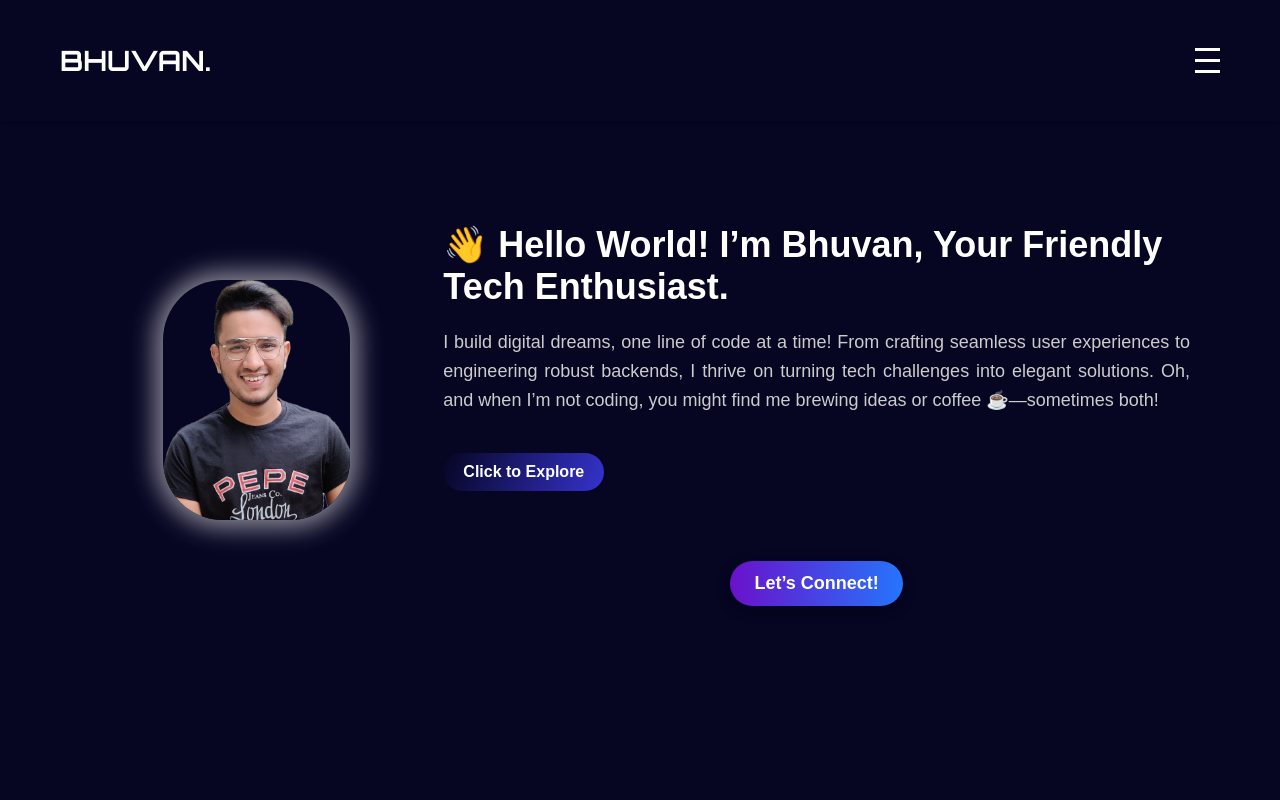
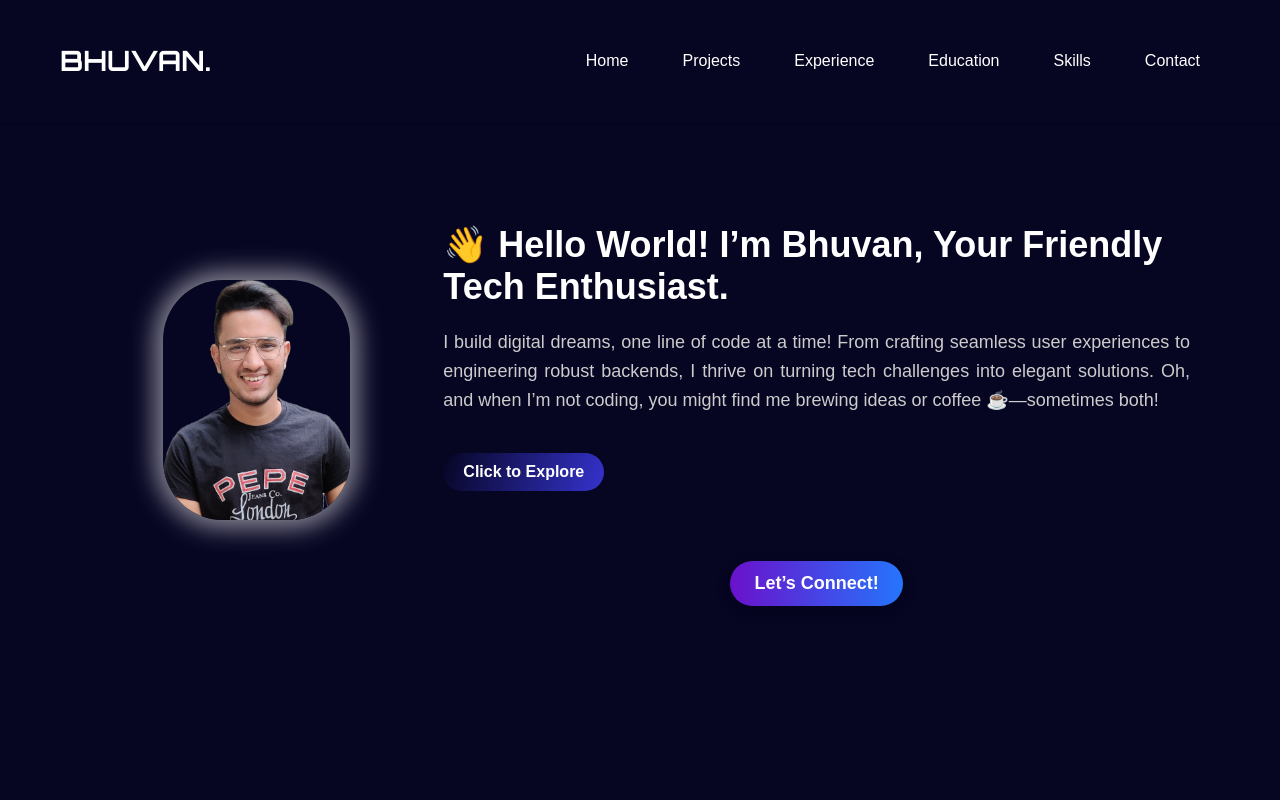
Before and after one commit to BhuvanDamodar/bhuvan-portfolio, a React (Create React App) app: page / in a window 1280 px wide. Shown: the top 800 px of the page. Built offline with nearby package versions, Linux system fonts and the light colour scheme; no server answers.

Commit message:
fix(code): header changes

```diff
--- a/src/components/styles/Header.css
+++ b/src/components/styles/Header.css
@@ -42,7 +42,7 @@ header {
 .nav-links {
   list-style: none;
   display: flex;
-  gap: 40px;
+  gap: 14px;
   margin-left: auto !important; /* Push nav links to the right */
   transition: transform 0.3 ease;
 }
@@ -54,8 +54,8 @@ header {
   position: fixed;
   top: 0;
   right: 0;
-  width: 250px;
-  height: 100vh;
+  width: 210px;
+  /* height: 100vh; */
   /* background-color: transparent; */
   flex-direction: column;
   align-items: flex-start;
@@ -121,7 +121,7 @@ header {
 }
 
 /* Mobile-specific styles */
-@media (max-width: 1340px) {
+@media (max-width: 1020px) {
   .nav-links {
     display: none; /* Hide the links by default on small screens */
   }
@@ -142,7 +142,7 @@ header {
 }
 
 /* Show the nav-links on larger screens (above 768px) */
-@media (min-width: 1341px) {
+@media (min-width: 1020px) {
   .nav-links {
     display: flex; /* Make sure links are displayed */
     transform: translateX(0); /* Reset transform to visible */
```
